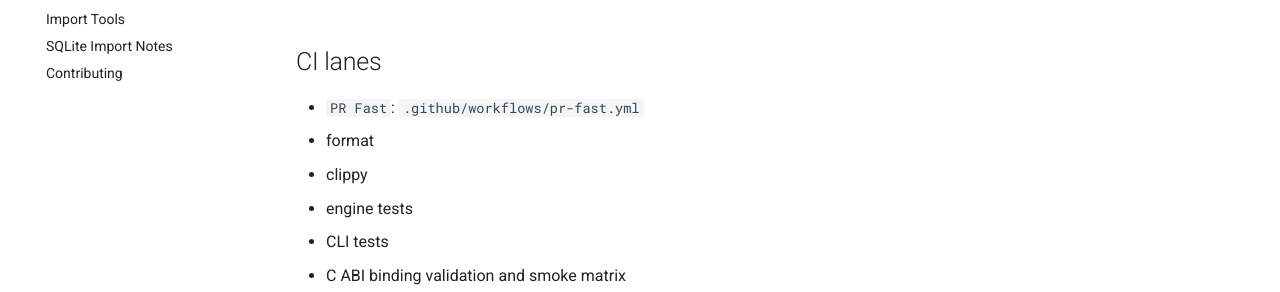
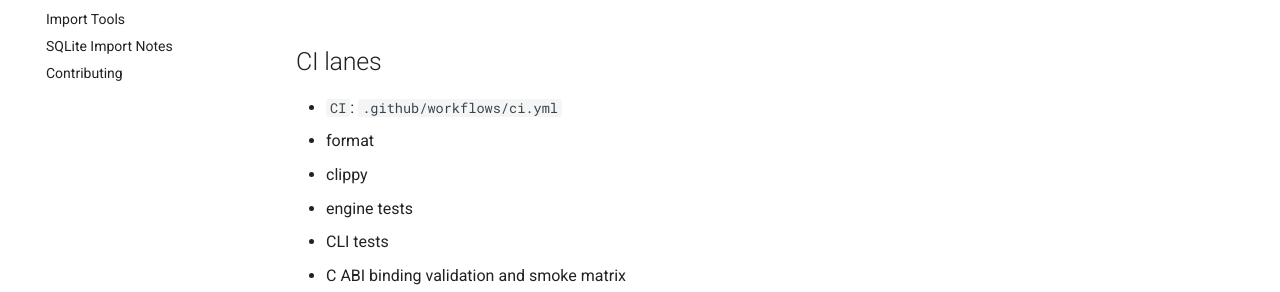
Before and after one commit to sphildreth/decentdb, an MkDocs documentation site: the page built from docs/development/releases.md, in a window 1280 px wide and 1400 px high. Shown: the part 275-567 px from the top of the window. Built offline with MkDocs 1.6.1 and Material for MkDocs 9.7.7, drawn with Linux system fonts in a browser that asks for light colours; the version menu is left out.

Commit message:
chore: rename PR Fast workflow to CI and update references

```diff
--- a/docs/development/releases.md
+++ b/docs/development/releases.md
@@ -5,7 +5,7 @@ binding matrix.
 
 ## CI lanes
 
-- `PR Fast`: `.github/workflows/pr-fast.yml`
+- `CI`: `.github/workflows/ci.yml`
   - format
   - clippy
   - engine tests
@@ -52,7 +52,7 @@ Each listed binding is validated or smoke-tested directly against the stable C A
 
 ## Release checklist
 
-1. `PR Fast` is green on `main`.
+1. `CI` is green on `main`.
 2. The nightly soak and benchmark jobs are green.
 3. The benchmark output is captured for the named workloads.
 4. The binding matrix remains green.
```
Also changed, not shown: README.md (+2 -2 lines), design/TESTING_STRATEGY.md (+1 -1 lines), 2 other files.
